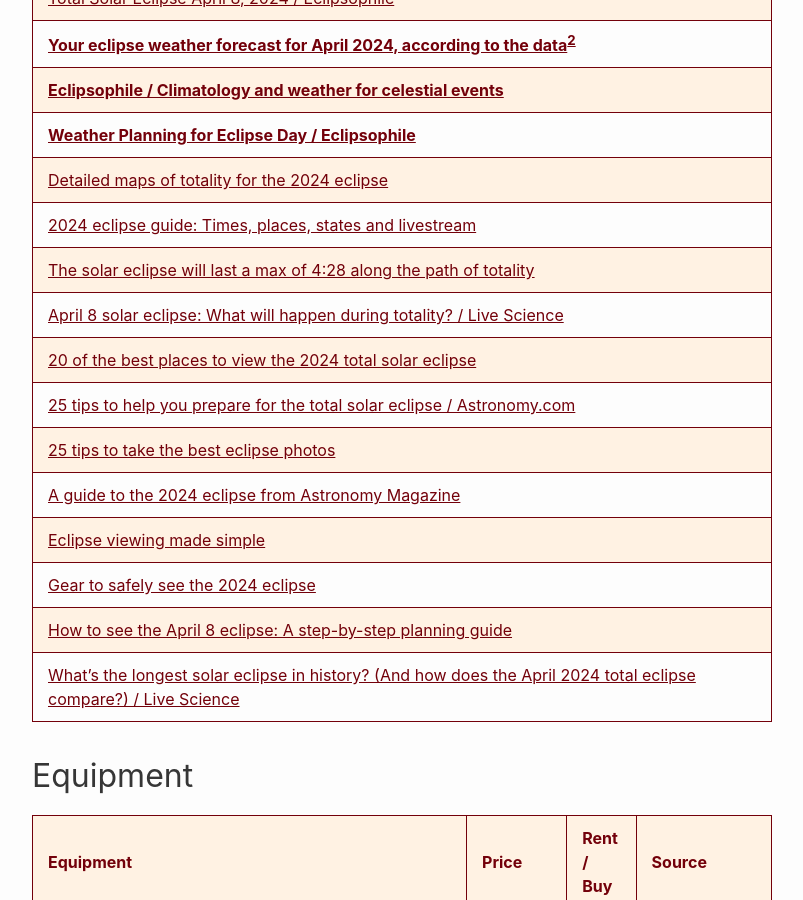
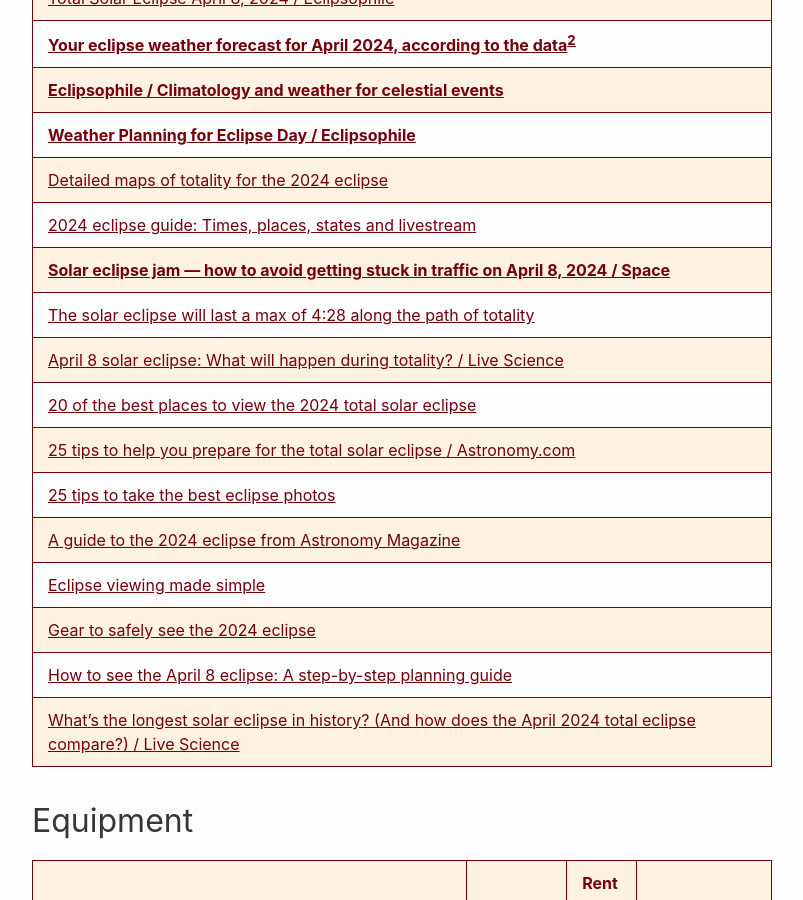
Before and after one commit to RalphHightower/RalphHightower, a Jekyll site: the page built from Photography/SolarEclipse.md, in a window 1280 px wide and 900 px high, scrolled down 1783 px. Shown: the whole window, without its empty margins (238-1041 px from the left). Built offline with Jekyll 4.4.1, drawn with Linux system fonts in a browser that asks for light colours; our own code applies the rules of GitHub Pages for plain Markdown files.

Commit message:
[docs](doc): Update SolarEclipse(added traffic jams advice)

```diff
--- a/Photography/SolarEclipse.md
+++ b/Photography/SolarEclipse.md
@@ -11,6 +11,7 @@
 | **[Weather Planning for Eclipse Day / Eclipsophile](https://eclipsophile.com/eclipse-day-weather/ )** |
 | [Detailed maps of totality for the 2024 eclipse](https://www.astronomy.com/observing/astronomys-atlas-maps-totality/ ) |
 | [2024 eclipse guide: Times, places, states and livestream](https://www.astronomy.com/observing/how-to-see-the-2024-eclipse-times-livestream-and-a-state-by-state-guide/ ) |
+| **[Solar eclipse jam — how to avoid getting stuck in traffic on April 8, 2024 / Space](https://www.space.com/how-to-avoid-traffic-2024-total-solar-eclipse )** |
 | [The solar eclipse will last a max of 4:28 along the path of totality](https://www.astronomy.com/observing/how-long-will-the-2024-total-solar-eclipse-last/ ) |
 | [April 8 solar eclipse: What will happen during totality? / Live Science](https://www.livescience.com/space/the-sun/april-8-solar-eclipse-5-spectacular-sights-to-watch-for-during-totality ) |
 | [20 of the best places to view the 2024 total solar eclipse](https://www.astronomy.com/observing/20-of-the-best-places-to-view-the-2024-great-north-american-eclipse/ ) |
```
